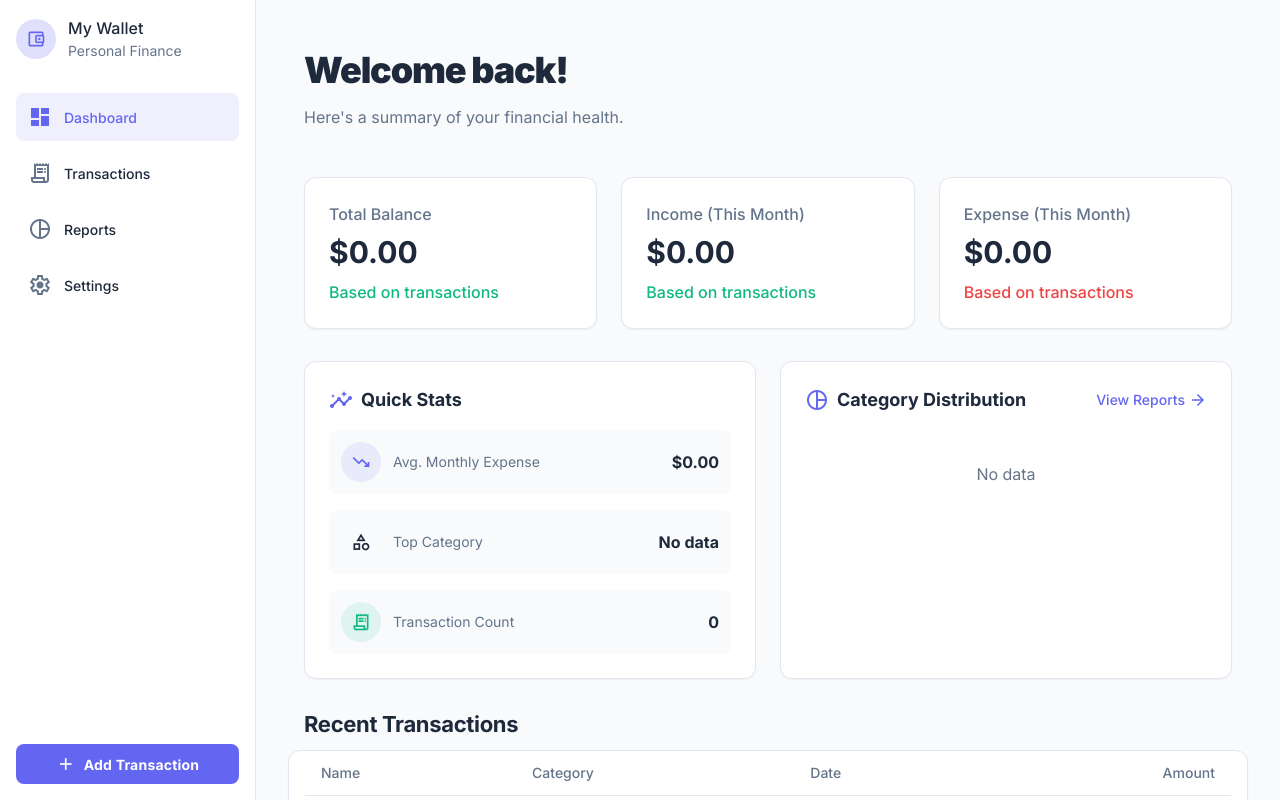
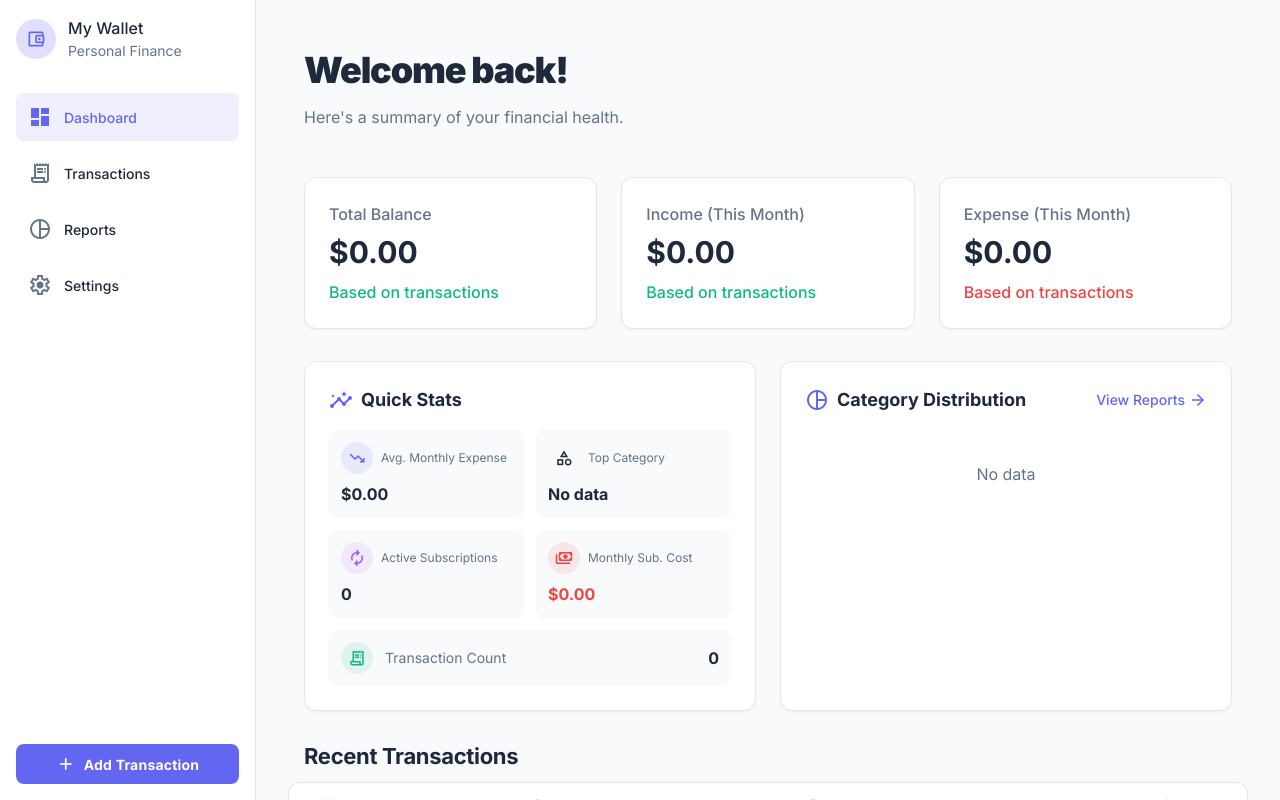
Before and after one commit to ozcelikcode/Flow, a React (Vite) app: page / in a window 1280 px wide. Shown: the top 800 px of the page. Built offline with nearby package versions, Linux system fonts and the light colour scheme.

Commit message:
feat: add i18n translations, Dashboard and Reports pages, and a generic Modal component

```diff
--- a/src/components/ui/Modal.tsx
+++ b/src/components/ui/Modal.tsx
@@ -12,7 +12,7 @@ export default function Modal({ isOpen, onClose, title, children }: ModalProps)
 
     return (
         <div className="fixed inset-0 z-50 flex items-center justify-center bg-black/60 backdrop-blur-sm p-4">
-            <div className="bg-white dark:bg-surface-dark rounded-xl shadow-2xl w-full max-w-md overflow-hidden animate-in fade-in zoom-in duration-200 border border-slate-200 dark:border-slate-800">
+            <div className="bg-white dark:bg-surface-dark rounded-xl shadow-2xl w-full max-w-lg overflow-hidden animate-in fade-in zoom-in duration-200 border border-slate-200 dark:border-slate-800">
                 <div className="flex items-center justify-between px-6 py-4 border-b border-slate-200 dark:border-slate-800">
                     <h3 className="text-lg font-bold text-text-light dark:text-text-dark">{title}</h3>
                     <button
--- a/src/i18n/translations.ts
+++ b/src/i18n/translations.ts
@@ -40,6 +40,8 @@ export const translations = {
         avgMonthlyExpense: 'Avg. Monthly Expense',
         topCategory: 'Top Category',
         transactionCount: 'Transaction Count',
+        activeSubscriptions: 'Active Subscriptions',
+        totalSubscriptionCost: 'Monthly Sub. Cost',
         thisMonth: 'This Month',
         noData: 'No data',
 
@@ -160,6 +162,8 @@ export const translations = {
         avgMonthlyExpense: 'Ort. Aylık Gider',
         topCategory: 'En Çok Harcama',
         transactionCount: 'İşlem Sayısı',
+        activeSubscriptions: 'Aktif Abonelikler',
+        totalSubscriptionCost: 'Aylık Ab. Maliyeti',
         thisMonth: 'Bu Ay',
         noData: 'Veri yok',
 
--- a/src/pages/Dashboard.tsx
+++ b/src/pages/Dashboard.tsx
@@ -39,6 +39,23 @@ export default function Dashboard() {
         name: translateCategory(name),
         value
     }));
+
+    // Subscription stats
+    const activeSubscriptions = transactions.filter(t =>
+        t.recurrence && t.recurrence !== 'once' && t.isActive !== false
+    );
+    const subscriptionCount = activeSubscriptions.length;
+
+    // Calculate total monthly subscription cost
+    const monthlySubscriptionCost = activeSubscriptions.reduce((total, sub) => {
+        let monthlyCost = sub.amount;
+        if (sub.recurrence === 'yearly') {
+            monthlyCost = sub.amount / 12;
+        } else if (sub.recurrence === 'daily') {
+            monthlyCost = sub.amount * 30;
+        }
+        return total + monthlyCost;
+    }, 0);
 
     const COLORS = ['#6366f1', '#10b981', '#f59e0b', '#ef4444', '#8b5cf6', '#ec4899'];
 
@@ -88,36 +105,58 @@ export default function Dashboard() {
                         <span className="material-symbols-outlined text-primary">insights</span>
                         {t('quickStats')}
                     </h3>
-                    <div className="space-y-4">
-                        {/* Avg Monthly Expense */}
-                        <div className="flex items-center justify-between p-3 bg-slate-50 dark:bg-slate-900 rounded-lg">
-                            <div className="flex items-center gap-3">
-                                <div className="w-10 h-10 rounded-full bg-primary/10 flex items-center justify-center">
-                                    <span className="material-symbols-outlined text-primary text-xl">trending_down</span>
+                    <div className="grid grid-cols-2 gap-3">
+                        {/* Avg Expense */}
+                        <div className="flex flex-col p-3 bg-slate-50 dark:bg-slate-900 rounded-lg">
+                            <div className="flex items-center gap-2 mb-2">
+                                <div className="w-8 h-8 rounded-full bg-primary/10 flex items-center justify-center">
+                                    <span className="material-symbols-outlined text-primary text-lg">trending_down</span>
                                 </div>
-                                <span className="text-sm text-text-secondary-light dark:text-text-secondary-dark">{t('avgMonthlyExpense')}</span>
+                                <span className="text-xs text-text-secondary-light dark:text-text-secondary-dark">{t('avgMonthlyExpense')}</span>
                             </div>
                             <span className="font-bold text-text-light dark:text-text-dark">{formatAmount(avgExpense)}</span>
                         </div>
 
                         {/* Top Category */}
-                        <div className="flex items-center justify-between p-3 bg-slate-50 dark:bg-slate-900 rounded-lg">
-                            <div className="flex items-center gap-3">
-                                <div className="w-10 h-10 rounded-full bg-warning/10 flex items-center justify-center">
-                                    <span className="material-symbols-outlined text-warning text-xl">category</span>
+                        <div className="flex flex-col p-3 bg-slate-50 dark:bg-slate-900 rounded-lg">
+                            <div className="flex items-center gap-2 mb-2">
+                                <div className="w-8 h-8 rounded-full bg-warning/10 flex items-center justify-center">
+                                    <span className="material-symbols-outlined text-warning text-lg">category</span>
                                 </div>
-                                <span className="text-sm text-text-secondary-light dark:text-text-secondary-dark">{t('topCategory')}</span>
+                                <span className="text-xs text-text-secondary-light dark:text-text-secondary-dark">{t('topCategory')}</span>
                             </div>
-                            <span className="font-bold text-text-light dark:text-text-dark">
+                            <span className="font-bold text-text-light dark:text-text-dark truncate">
                                 {topCategory ? translateCategory(topCategory[0]) : t('noData')}
                             </span>
                         </div>
 
-                        {/* Transaction Count */}
-                        <div className="flex items-center justify-between p-3 bg-slate-50 dark:bg-slate-900 rounded-lg">
+                        {/* Active Subscriptions */}
+                        <div className="flex flex-col p-3 bg-slate-50 dark:bg-slate-900 rounded-lg">
+                            <div className="flex items-center gap-2 mb-2">
+                                <div className="w-8 h-8 rounded-full bg-purple-500/10 flex items-center justify-center">
+                                    <span className="material-symbols-outlined text-purple-500 text-lg">autorenew</span>
+                                </div>
+                                <span className="text-xs text-text-secondary-light dark:text-text-secondary-dark">{t('activeSubscriptions')}</span>
+                            </div>
+                            <span className="font-bold text-text-light dark:text-text-dark">{subscriptionCount}</span>
+                        </div>
+
+                        {/* Monthly Subscription Cost */}
+                        <div className="flex flex-col p-3 bg-slate-50 dark:bg-slate-900 rounded-lg">
+                            <div className="flex items-center gap-2 mb-2">
+                                <div className="w-8 h-8 rounded-full bg-danger/10 flex items-center justify-center">
+                                    <span className="material-symbols-outlined text-danger text-lg">payments</span>
+                                </div>
+                                <span className="text-xs text-text-secondary-light dark:text-text-secondary-dark">{t('totalSubscriptionCost')}</span>
+                            </div>
+                            <span className="font-bold text-danger">{formatAmount(monthlySubscriptionCost)}</span>
+                        </div>
+
+                        {/* Transaction Count - Full Width */}
+                        <div className="col-span-2 flex items-center justify-between p-3 bg-slate-50 dark:bg-slate-900 rounded-lg">
                             <div className="flex items-center gap-3">
-                                <div className="w-10 h-10 rounded-full bg-success/10 flex items-center justify-center">
-                                    <span className="material-symbols-outlined text-success text-xl">receipt_long</span>
+                                <div className="w-8 h-8 rounded-full bg-success/10 flex items-center justify-center">
+                                    <span className="material-symbols-outlined text-success text-lg">receipt_long</span>
                                 </div>
                                 <span className="text-sm text-text-secondary-light dark:text-text-secondary-dark">{t('transactionCount')}</span>
                             </div>
```
Also changed, not shown: src/pages/Reports.tsx (+84 -12 lines).
